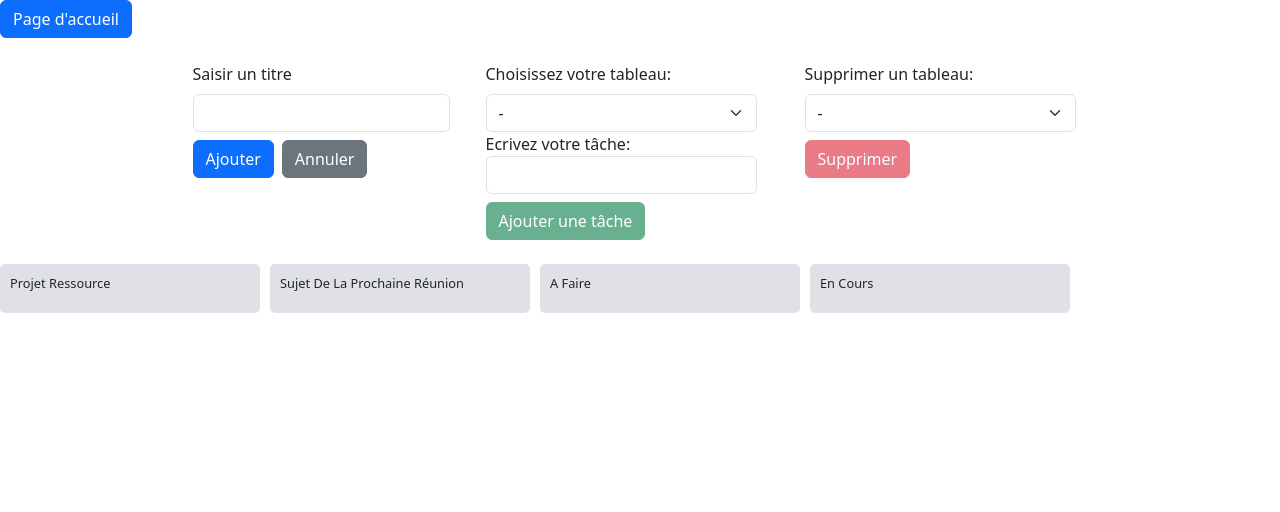
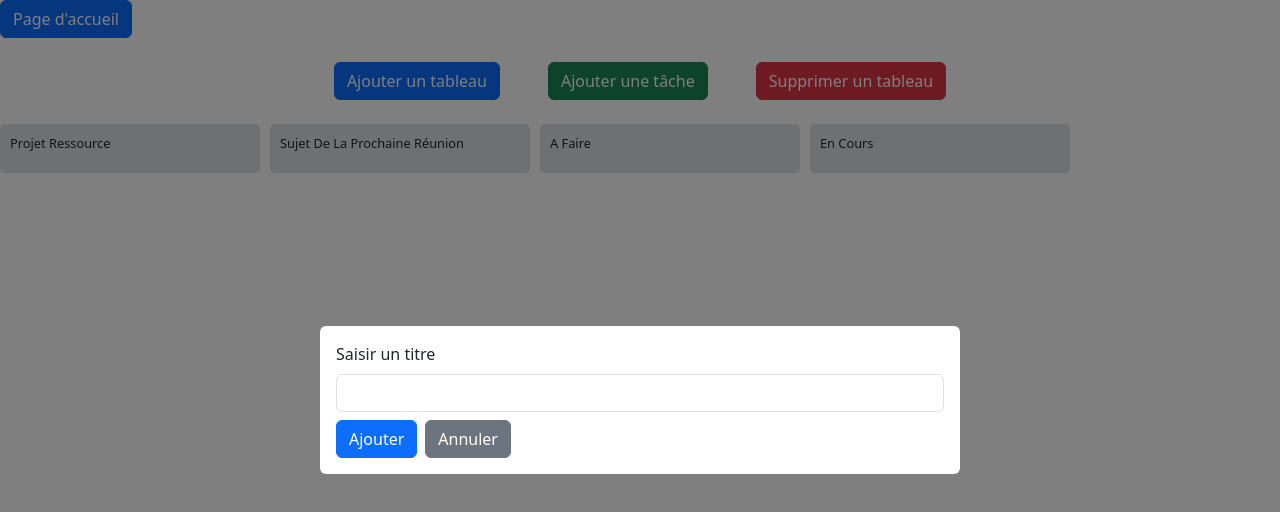
Before and after one commit to naqiibMehdi/taskManager, a React (Vite) app: page /tasklist in a window 1280 px wide. Both pictures are taken after a click on the button "Ajouter un tableau". Shown: the top 512 px of the page. Built offline with nearby package versions, Linux system fonts and the light colour scheme.

Commit message:
correction fenetre modal pour formulaire

```diff
--- a/src/App.css
+++ b/src/App.css
@@ -46,3 +46,16 @@
 .tableau-btn button:hover {
   cursor: pointer;
 }
+
+.popup-overlay {
+  position: fixed;
+  top: 0;
+  left: 0;
+  width: 100%;
+  height: 100%;
+  background-color: rgba(0, 0, 0, 0.5); /* Semi-transparent black background */
+  display: flex;
+  justify-content: center;
+  align-items: center;
+  z-index: 1000;
+}
--- a/src/components/FormAddTable.jsx
+++ b/src/components/FormAddTable.jsx
@@ -1,12 +1,11 @@
-import React, { useState } from "react"
+import { useState } from "react"
 
-function FormAddTable({ onAddTab }) {
+function FormAddTable({ onAddTab, setDisplayAddFormTable }) {
   const [title, setTitle] = useState("")
-  const [displayForm, setDisplayForm] = useState(false)
   return (
     <>
-      <div className="row w-10">
-        {displayForm ? (
+      <div className="popup-overlay">
+        <div className="w-50 bg-white rounded p-3">
           <form
             className="w-100 p-0"
             onSubmit={(e) => {
@@ -17,7 +16,7 @@ function FormAddTable({ onAddTab }) {
               }
               onAddTab(title)
               setTitle("")
-              setDisplayForm(false)
+              setDisplayAddFormTable(false)
             }}
           >
             <div className="form-group">
@@ -36,20 +35,13 @@ function FormAddTable({ onAddTab }) {
               <button className="btn btn-primary">Ajouter</button>
               <button
                 className="btn btn-secondary"
-                onClick={() => setDisplayForm(false)}
+                onClick={() => setDisplayAddFormTable(false)}
               >
                 Annuler
               </button>
             </div>
           </form>
-        ) : (
-          <button
-            className="btn btn-primary mt-3"
-            onClick={() => setDisplayForm(true)}
-          >
-            Ajouter un tableau
-          </button>
-        )}
+        </div>
       </div>
     </>
   )
--- a/src/components/FormAddTask.jsx
+++ b/src/components/FormAddTask.jsx
@@ -1,16 +1,19 @@
 import React, { useState } from "react"
 
-function FormAddTask({ tables, onAddTask }) {
+function FormAddTask({ tables, onAddTask, setDisplayAddFormTask }) {
   const [task, setTask] = useState("")
   const [idTable, setIdTable] = useState("0")
   return (
     <>
+      <div className="popup-overlay">
+        <div className="w-50 bg-white p-3 rounded">
           <form
             onSubmit={(e) => {
               e.preventDefault()
               onAddTask(task, idTable)
               setTask("")
               setIdTable("")
+              setDisplayAddFormTask(false)
             }}
           >
             <label htmlFor="add" className="mb-2">
@@ -47,7 +50,15 @@ function FormAddTask({ tables, onAddTask }) {
             >
               Ajouter une tâche
             </button>
+            <button
+              className="btn btn-secondary"
+              onClick={() => setDisplayAddFormTask(false)}
+            >
+              Annuler
+            </button>
           </form>
+        </div>
+      </div>
     </>
   )
 }
--- a/src/components/FormDeleteTable.jsx
+++ b/src/components/FormDeleteTable.jsx
@@ -1,9 +1,15 @@
 import React, { useState } from "react"
 
-function FormDeleteTable({ listTitle, deleteTable }) {
+function FormDeleteTable({
+  listTitle,
+  deleteTable,
+  setDisplayDeleteFormTable,
+}) {
   const [id, setId] = useState("0")
   return (
     <>
+      <div className="popup-overlay">
+        <div className="w-50 rounded bg-white p-3">
           <form>
             <label className="mb-2">Supprimer un tableau:</label>
             <select
@@ -30,11 +36,23 @@ function FormDeleteTable({ listTitle, deleteTable }) {
                 e.preventDefault()
                 deleteTable(id)
                 setId("0")
+                setDisplayDeleteFormTable(false)
               }}
             >
               Supprimer
             </button>
+            <button
+              className="btn btn-secondary"
+              onClick={(e) => {
+                e.preventDefault()
+                setDisplayDeleteFormTable(false)
+              }}
+            >
+              Annuler
+            </button>
           </form>
+        </div>
+      </div>
     </>
   )
 }
--- a/src/components/Tables.jsx
+++ b/src/components/Tables.jsx
@@ -15,6 +15,9 @@ function Tables() {
   ])
 
   const [tasks, setTasks] = useState([])
+  const [displayAddFormTable, setDisplayAddFormTable] = useState(false)
+  const [displayDeleteFormTable, setDisplayDeleteFormTable] = useState(false)
+  const [displayAddFormTask, setDisplayAddFormTask] = useState(false)
 
   const onAddTab = (title) => {
     setTitles([...titles, { id: uuidv4(), title }])
@@ -39,9 +42,44 @@ function Tables() {
         Page d'accueil
       </Link>
       <div className="container mx-auto my-4 w-80 d-flex align-items-start justify-content-center column-gap-5">
-        <FormAddTable onAddTab={onAddTab} />
-        <FormAddTask tables={titles} onAddTask={onAddTask} />
-        <FormDeleteTable listTitle={titles} deleteTable={deleteTable} />
+        <button
+          className="btn btn-primary"
+          onClick={() => setDisplayAddFormTable(true)}
+        >
+          Ajouter un tableau
+        </button>
+        <button
+          className="btn btn-success"
+          onClick={() => setDisplayAddFormTask(true)}
+        >
+          Ajouter une tâche
+        </button>
+        <button
+          className="btn btn-danger"
+          onClick={() => setDisplayDeleteFormTable(true)}
+        >
+          Supprimer un tableau
+        </button>
+        {displayAddFormTable && (
+          <FormAddTable
+            onAddTab={onAddTab}
+            setDisplayAddFormTable={setDisplayAddFormTable}
+          />
+        )}
+        {displayAddFormTask && (
+          <FormAddTask
+            tables={titles}
+            onAddTask={onAddTask}
+            setDisplayAddFormTask={setDisplayAddFormTask}
+          />
+        )}
+        {displayDeleteFormTable && (
+          <FormDeleteTable
+            listTitle={titles}
+            deleteTable={deleteTable}
+            setDisplayDeleteFormTable={setDisplayDeleteFormTable}
+          />
+        )}
       </div>
       <div className="tableau">
         {titles.map((tableau, key) => {
```
Lines whose indentation alone changed are shown as unchanged.
